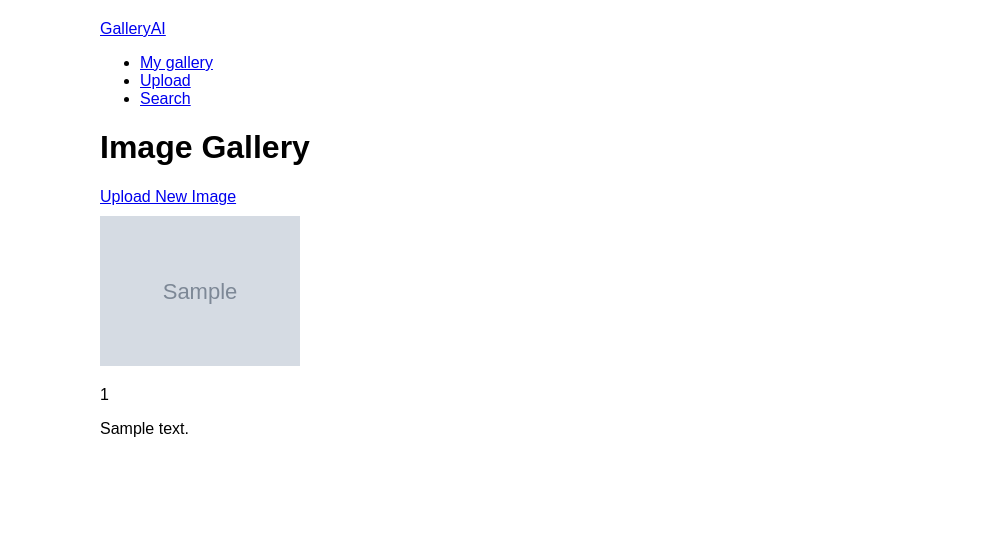
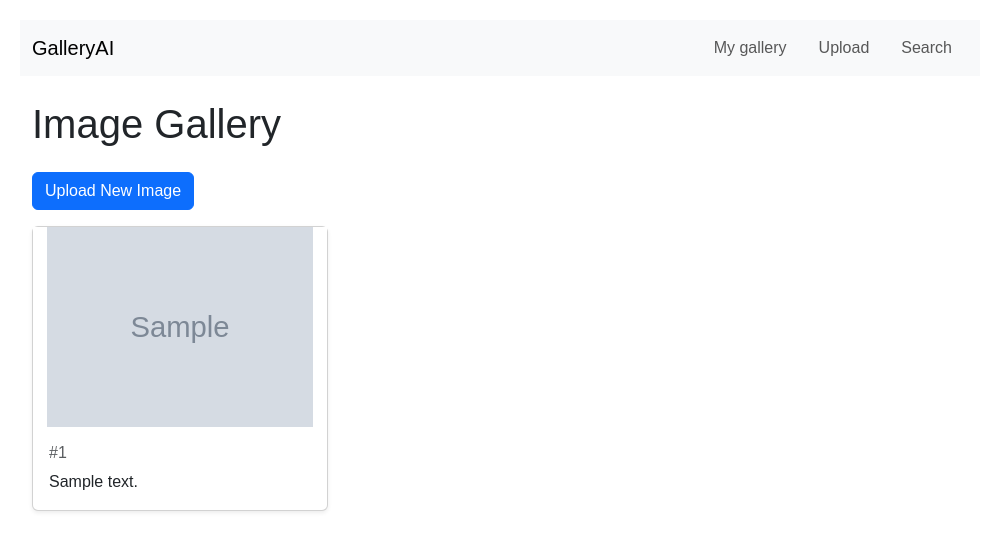
Before and after one commit to Pankaj4152/Gallery-Search, a Django app: template gallery/templates/gallery/image_list.html in a window 1280 px wide. Shown: the top 551 px of the page, without its empty margins (140-1122 px from the left). Run offline with Django 5.2, Linux system fonts and the light colour scheme; the template is opened without the code that fills it: most values are stand-ins (such as "Sample title", 1, 10 or a date in 2020); grey boxes marked "Sample" are stand-in pictures.

Commit message:
added gallery search functionality and few more things

```diff
--- a/core/templates/partials/navbar.html
+++ b/core/templates/partials/navbar.html
@@ -4,13 +4,13 @@
 
       <ul class="navbar-nav ms-auto flex-row">
         <li class="nav-item mx-2">
-          <a class="nav-link" href="#">My gallery</a>
+          <a class="nav-link" href="{% url 'image_list' %}">My gallery</a>
         </li>
         <li class="nav-item mx-2">
           <a class="nav-link" href="{% url 'upload' %}">Upload</a>
         </li>
         <li class="nav-item mx-2">
-          <a class="nav-link" href="#">Search</a>
+          <a class="nav-link" href="{% url 'search_images' %}">Search</a>
         </li>
       </ul>
     </div>
--- a/gallery/templates/gallery/image_list.html
+++ b/gallery/templates/gallery/image_list.html
@@ -1,24 +1,49 @@
+{% extends "base.html" %}
+{% block title %}Image Gallery{% endblock %}
+
+{% block content %}
 <!DOCTYPE html>
 <html>
 <head>
     <title>Image Gallery</title>
     <style>
-        body { font-family: Arial, sans-serif; max-width: 800px; margin: 0 auto; padding: 20px; }
-        .image { margin: 10px 0; }
+        body {
+            font-family: Arial, sans-serif;
+            max-width: 1000px;
+            margin: 0 auto;
+            padding: 20px;
+        }
+        .card-img-top {
+            height: 200px;
+            background-color: white; /* Black background */
+            object-fit: contain;     /* Prevents cropping */
+        }
     </style>
 </head>
 <body>
-    {% include 'partials/navbar.html' %}
-    <h1>Image Gallery</h1>
-    <a href="{% url 'upload' %}">Upload New Image</a>
-    {% for image in images %}
-        <div class="image">
-            <img src="{{ image.image_file.url }}" alt="{{ image.description }}" width="200">
-            <p>{{ image.id }}</p>
-            <p>{{ image.description }}</p>
+    <h1 class="mb-4">Image Gallery</h1>
+    <a class="btn btn-primary mb-3" href="{% url 'upload' %}">Upload New Image</a>
+    {% if images %}
+    <div class="row row-cols-1 row-cols-sm-2 row-cols-md-3 g-4">
+        {% for image in images %}
+        <div class="col">
+            <div class="card h-100 shadow-sm">
+                <div style="background-color: white; height: 200px; display: flex; align-items: center; justify-content: center;">
+                    <img src="{{ image.image_file.url }}" alt="{{ image.description }}"
+                         class="card-img-top"
+                         style="max-height: 100%; max-width: 100%; object-fit: contain;" />
+                </div>
+                <div class="card-body">
+                    <h6 class="card-title text-muted">#{{ image.id }}</h6>
+                    <p class="card-text">{{ image.description }}</p>
+                </div>
+            </div>
         </div>
-    {% empty %}
+        {% endfor %}
+    </div>
+    {% else %}
         <p>No images uploaded yet.</p>
-    {% endfor %}
+    {% endif %}
 </body>
 </html>
+{% endblock %}
--- a/gallery/urls.py
+++ b/gallery/urls.py
@@ -4,4 +4,5 @@ from . import views
 urlpatterns = [
     path('upload/', views.upload_image, name='upload'),
     path('image_list/', views.image_list, name='image_list'),
+    path('search/', views.search_images, name='search_images'),
 ]
```
Also changed, not shown: gallery/templates/gallery/search.html (added, +40 -0 lines), gallery/views.py (+73 -0 lines).
